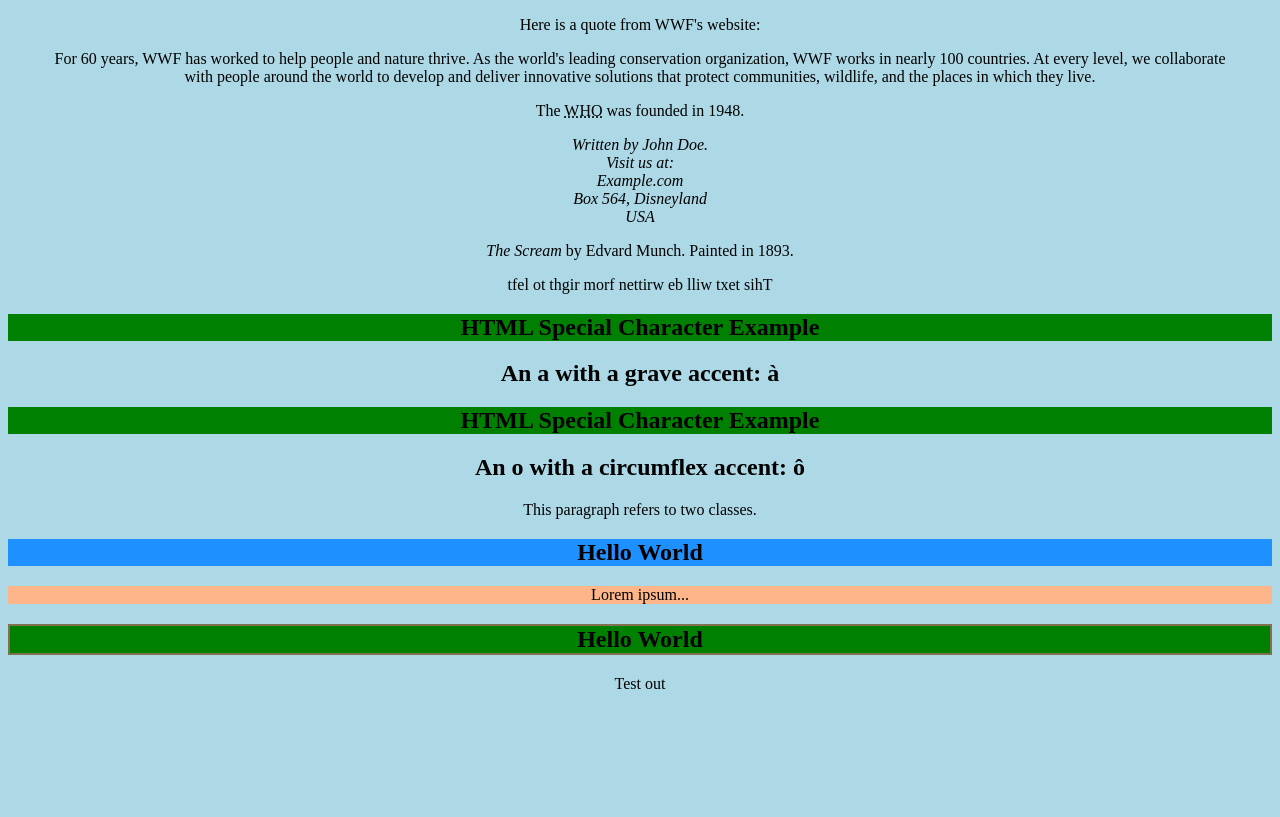
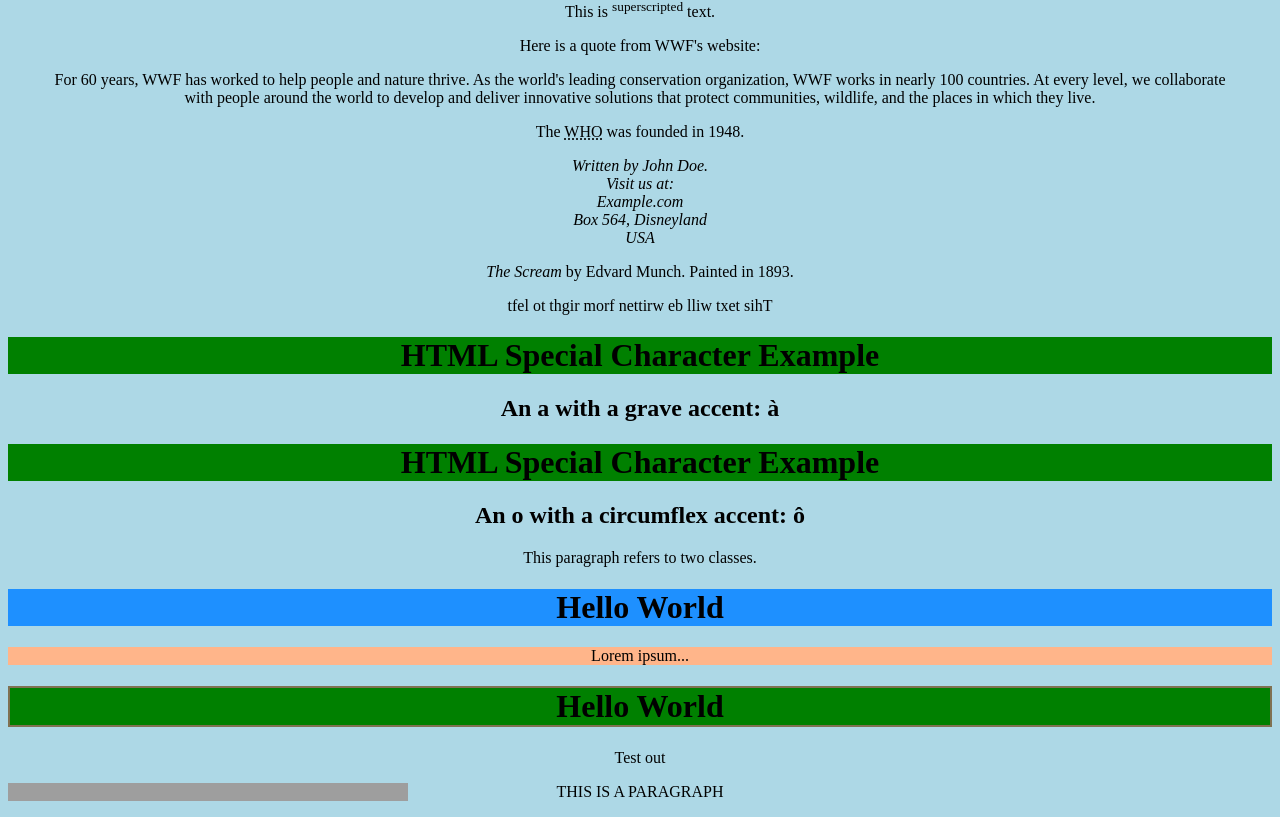
Before and after one commit to APCcanicanor/lab2, a PHP site: page /w3schools.html in a window 1280 px wide. Shown: the part 2871-3688 px from the top of the page. Before the commit the page ends 3560 px from the top, so only its background shows below. Run offline with PHP 8.4, Linux system fonts and the light colour scheme; grey boxes are pictures that could not be loaded.

Commit message:
Lesson 3.3

```diff
--- a/week3/css/w3schools.css
+++ b/week3/css/w3schools.css
@@ -5,9 +5,10 @@ body {
     background-color: lightblue;
   }
 /* is just a comment  */
-.p1 {
-    color: hsla(0, 100%, 50%, 0.8);
-}
 h1 {
     background-color: green;
   }
+.bg {
+    background: url("https://static1.cbrimages.com/wordpress/wp-content/uploads/2020/09/The-empty-box-and-zeroth-maria-manga-Cropped.jpg") no-repeat;
+
+}
--- a/week3/w3schools.html
+++ b/week3/w3schools.html
@@ -10,7 +10,7 @@
 <body>
 <!-- Legit applying everything from w3schools-->
 <!-- PART 1 -->
-<section>
+
 <h1><a href = "index.html"> Go back to home page </a></h1>
 <h1><a href = "personal profile.html"> Personal Profile </a></h1>
 <a href = "personal profile.html"> week3 part 2 </a>
@@ -25,7 +25,7 @@
     <img src = "https://wallpaperaccess.com/full/5342161.jpg" alt = "eva" width = "104" height = "142">
 </section>
 <!-- PART 2 -->
-<section>
+
     <h1> This is a heading (part 2)</h1>
 
     <p> Is a paragraph
@@ -40,7 +40,7 @@
 </section>
 <!-- WEEK 3 PART 2 -->
 
-<section>
+
 <h1 style = "font-size: 100px"> WEEK 3 PART 2 </h1>
 
 <p>
@@ -115,7 +115,7 @@ For 60 years, WWF has worked to help people and nature thrive. As the world's le
 </address>
 </section>
 
-<section>
+
 <p><cite>The Scream</cite> by Edvard Munch. Painted in 1893.</p>
 <bdo dir="rtl">This text will be written from right to left</bdo>
 
@@ -131,6 +131,9 @@ For 60 years, WWF has worked to help people and nature thrive. As the world's le
 <h1 style="border:2px solid rgba(255, 99, 163, 0.5);">Hello World</h1>
 
 <p alt = "p1">Test out</p>
+
+<section class = "bg">
+    <p>THIS IS A PARAGRAPH</p>
 </section>
 
 
```
